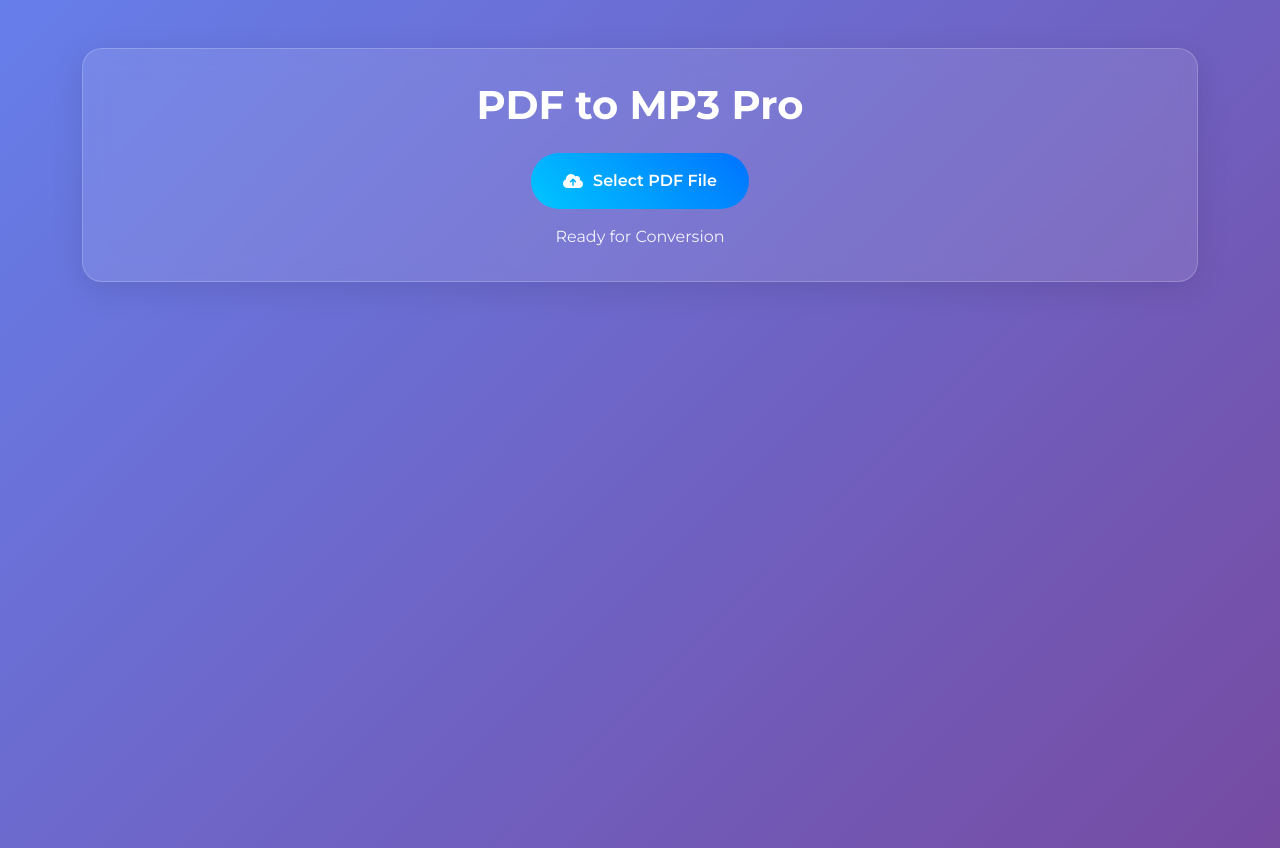
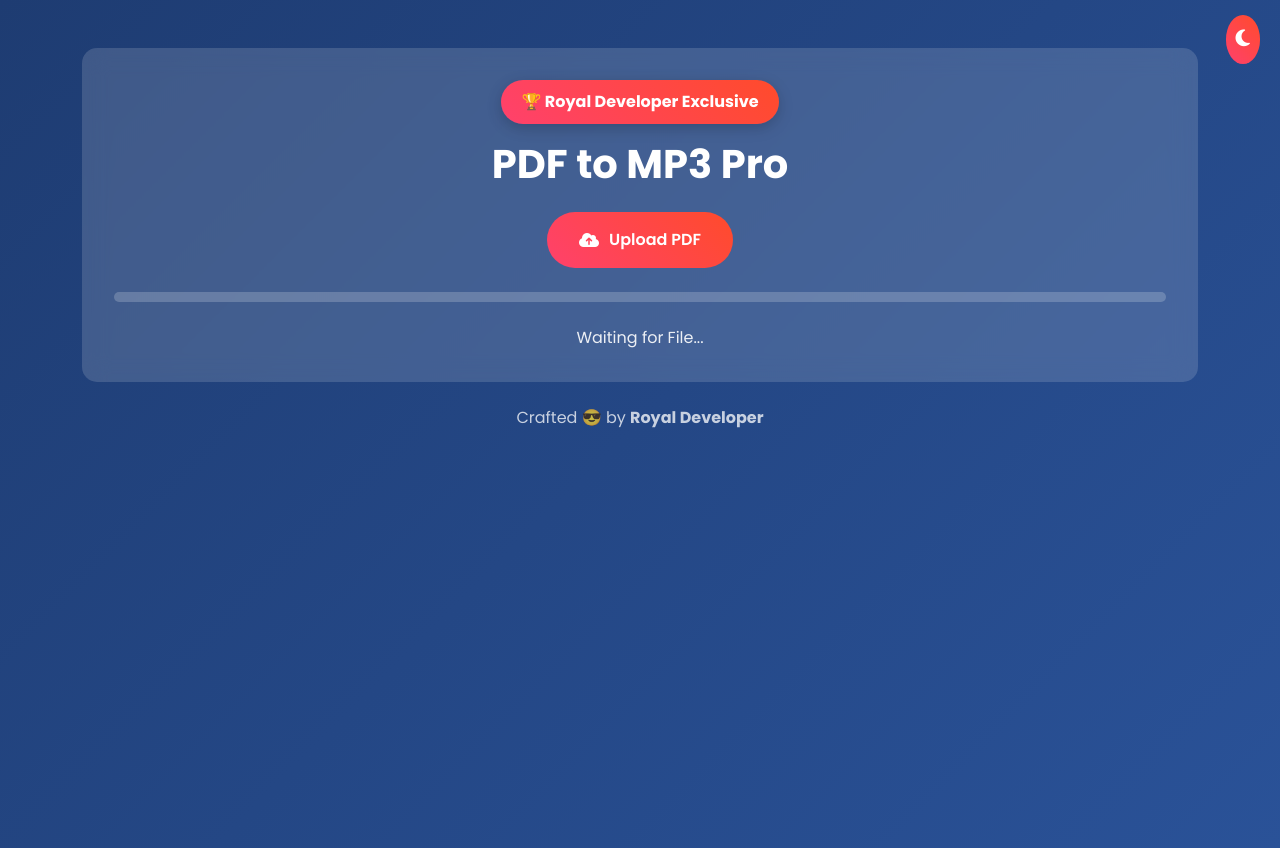
Before and after one commit to royal450/DigitalSolutionsMidia, a Flask app: page / in a window 1280 px wide. Run offline with Flask 3, Linux system fonts and the light colour scheme.

Commit message:
Update index.html

```diff
--- a/templates/index.html
+++ b/templates/index.html
@@ -3,41 +3,53 @@
 <head>
     <meta charset="UTF-8">
     <meta name="viewport" content="width=device-width, initial-scale=1.0">
-    <title>Royal Developer | PDF to MP3 Pro</title>
+    <title>PDF to MP3 Pro</title>
 
     <!-- Bootstrap & Font Awesome -->
     <link rel="stylesheet" href="https://cdn.jsdelivr.net/npm/bootstrap@5.3.0/dist/css/bootstrap.min.css">
     <link rel="stylesheet" href="https://cdnjs.cloudflare.com/ajax/libs/font-awesome/6.4.2/css/all.min.css">
 
     <!-- Google Fonts -->
-    <link href="https://fonts.googleapis.com/css2?family=Montserrat:wght@400;600;700&display=swap" rel="stylesheet">
+    <link href="https://fonts.googleapis.com/css2?family=Poppins:wght@400;600;700&display=swap" rel="stylesheet">
 
     <style>
         :root {
-            --primary-gradient: linear-gradient(135deg, #667eea 0%, #764ba2 100%);
-            --secondary-gradient: linear-gradient(45deg, #00c6ff 0%, #0072ff 100%);
+            --primary-gradient: linear-gradient(135deg, #1e3c72, #2a5298);
+            --secondary-gradient: linear-gradient(45deg, #ff416c, #ff4b2b);
+            --text-light: #fff;
+            --text-dark: #222;
         }
 
         body {
             background: var(--primary-gradient);
-            color: #ffffff;
-            font-family: 'Montserrat', sans-serif;
+            color: var(--text-light);
+            font-family: 'Poppins', sans-serif;
             min-height: 100vh;
+            transition: background 0.3s ease;
         }
 
         .glass-card {
-            background: rgba(255, 255, 255, 0.1);
+            background: rgba(255, 255, 255, 0.15);
             backdrop-filter: blur(12px);
-            border-radius: 20px;
-            border: 1px solid rgba(255, 255, 255, 0.2);
-            box-shadow: 0 8px 32px rgba(0, 0, 0, 0.1);
+            border-radius: 15px;
             padding: 2rem;
             margin-top: 3rem;
             transition: transform 0.3s ease;
+            text-align: center;
         }
 
         .glass-card:hover {
             transform: translateY(-5px);
+        }
+
+        .developer-badge {
+            background: var(--secondary-gradient);
+            padding: 10px 20px;
+            border-radius: 30px;
+            font-size: 1rem;
+            display: inline-block;
+            font-weight: bold;
+            box-shadow: 0 4px 15px rgba(0, 0, 0, 0.2);
         }
 
         .upload-label {
@@ -46,35 +58,32 @@
             border-radius: 50px;
             cursor: pointer;
             transition: all 0.3s ease;
+            font-weight: 600;
             display: inline-flex;
             align-items: center;
             gap: 10px;
-            font-weight: 600;
         }
 
         .upload-label:hover {
             transform: scale(1.05);
-            box-shadow: 0 5px 15px rgba(0, 198, 255, 0.4);
         }
 
         .progress-container {
-            background: rgba(255, 255, 255, 0.1);
+            background: rgba(255, 255, 255, 0.2);
             height: 10px;
             border-radius: 10px;
             overflow: hidden;
             margin: 1.5rem 0;
-            display: none;
         }
 
         .progress-bar {
             background: var(--secondary-gradient);
             height: 100%;
             width: 0%;
-            transition: width 0.4s cubic-bezier(0.4, 0, 0.2, 1);
+            transition: width 0.4s ease-in-out;
         }
 
         .status-text {
-            text-align: center;
             font-size: 1rem;
             opacity: 0.9;
             margin-top: 1rem;
@@ -84,6 +93,7 @@
             display: none;
             gap: 1rem;
             margin-top: 2rem;
+            justify-content: center;
         }
 
         .action-btn {
@@ -93,7 +103,6 @@
             border-radius: 50px;
             color: white;
             font-weight: 600;
-            transition: all 0.3s ease;
             display: flex;
             align-items: center;
             gap: 10px;
@@ -101,104 +110,110 @@
 
         .action-btn:hover {
             transform: translateY(-2px);
-            box-shadow: 0 5px 15px rgba(0, 198, 255, 0.4);
+        }
+
+        .mode-toggle {
+            position: fixed;
+            top: 15px;
+            right: 20px;
+            background: var(--secondary-gradient);
+            padding: 10px;
+            border-radius: 50%;
+            cursor: pointer;
+            font-size: 1.2rem;
+            transition: transform 0.3s ease;
+        }
+
+        .mode-toggle:hover {
+            transform: rotate(180deg);
+        }
+
+        .dark-mode {
+            --primary-gradient: linear-gradient(135deg, #000000, #434343);
+            --text-light: #ddd;
+            --text-dark: #fff;
         }
     </style>
 </head>
 <body>
 
 <div class="container">
-    <div class="glass-card text-center">
-        <h1 class="mb-4 fw-bold">PDF to MP3 Pro</h1>
+    <div class="mode-toggle" onclick="toggleDarkMode()">
+        <i class="fas fa-moon"></i>
+    </div>
 
-        <label for="fileUpload" class="upload-label">
-            <i class="fas fa-cloud-upload-alt"></i> Select PDF File
+    <div class="glass-card">
+        <div class="developer-badge">🏆 Royal Developer Exclusive</div>
+
+        <h1 class="text-center fw-bold mt-3">PDF to MP3 Pro</h1>
+
+        <label for="fileUpload" class="upload-label mt-3">
+            <i class="fas fa-cloud-upload-alt"></i> Upload PDF
         </label>
         <input type="file" id="fileUpload" accept=".pdf" hidden>
 
-        <div class="progress-container mt-3">
+        <div class="progress-container">
             <div class="progress-bar"></div>
         </div>
 
-        <div class="status-text">Ready for Conversion</div>
+        <div class="status-text">Waiting for File...</div>
 
         <div class="action-buttons">
             <button class="action-btn play-btn">
                 <i class="fas fa-play"></i> Play Audio
             </button>
-            <a href="#" class="action-btn download-btn" download>
+            <button class="action-btn download-btn">
                 <i class="fas fa-download"></i> Download MP3
-            </a>
+            </button>
         </div>
+    </div>
+
+    <div class="text-center mt-4 opacity-75">
+        Crafted 😎 by <strong>Royal Developer</strong>
     </div>
 </div>
 
 <script>
     const fileInput = document.getElementById("fileUpload");
     const progressBar = document.querySelector(".progress-bar");
-    const progressContainer = document.querySelector(".progress-container");
     const statusText = document.querySelector(".status-text");
     const actionButtons = document.querySelector(".action-buttons");
-    const playBtn = document.querySelector(".play-btn");
-    const downloadBtn = document.querySelector(".download-btn");
+    const playButton = document.querySelector(".play-btn");
+    const downloadButton = document.querySelector(".download-btn");
 
-    fileInput.addEventListener("change", function() {
+    fileInput.addEventListener("change", async function() {
         if (fileInput.files.length > 0) {
-            uploadFile(fileInput.files[0]);
+            let formData = new FormData();
+            formData.append("file", fileInput.files[0]);
+
+            progressBar.style.width = "10%";
+            statusText.textContent = "Uploading...";
+
+            let response = await fetch("/upload", { method: "POST", body: formData });
+            let data = await response.json();
+
+            if (data.mp3_files) {
+                progressBar.style.width = "100%";
+                statusText.textContent = "Conversion Complete!";
+                actionButtons.style.display = "flex";
+
+                playButton.addEventListener("click", function() {
+                    let audio = new Audio(`/output/${data.mp3_files[0]}`);
+                    audio.play();
+                });
+
+                downloadButton.addEventListener("click", function() {
+                    window.location.href = `/output/${data.mp3_files[0]}`;
+                });
+            } else {
+                statusText.textContent = "Error: " + data.error;
+                progressBar.style.width = "0%";
+            }
         }
     });
 
-    async function uploadFile(file) {
-        const formData = new FormData();
-        formData.append("file", file);
-
-        progressContainer.style.display = "block";
-        progressBar.style.width = "0%";
-        statusText.textContent = "Uploading file...";
-
-        try {
-            let response = await fetch("/upload", {
-                method: "POST",
-                body: formData,
-            });
-
-            let result = await response.json();
-
-            if (result.error) {
-                statusText.textContent = "❌ " + result.error;
-                return;
-            }
-
-            checkConversionStatus(result.mp3_files);
-        } catch (error) {
-            statusText.textContent = "❌ Upload failed!";
-        }
-    }
-
-    function checkConversionStatus(mp3Files) {
-        let interval = setInterval(async () => {
-            let response = await fetch("/status");
-            let statusData = await response.json();
-
-            progressBar.style.width = statusData.progress + "%";
-            statusText.textContent = statusData.status;
-
-            if (statusData.progress >= 100) {
-                clearInterval(interval);
-                showDownloadOptions(mp3Files);
-            }
-        }, 1000);
-    }
-
-    function showDownloadOptions(mp3Files) {
-        actionButtons.style.display = "flex";
-        if (mp3Files.length > 0) {
-            let mp3Url = "/output/" + mp3Files[0];
-            playBtn.addEventListener("click", () => {
-                new Audio(mp3Url).play();
-            });
-            downloadBtn.href = mp3Url;
-        }
+    function toggleDarkMode() {
+        document.body.classList.toggle("dark-mode");
     }
 </script>
 
```
